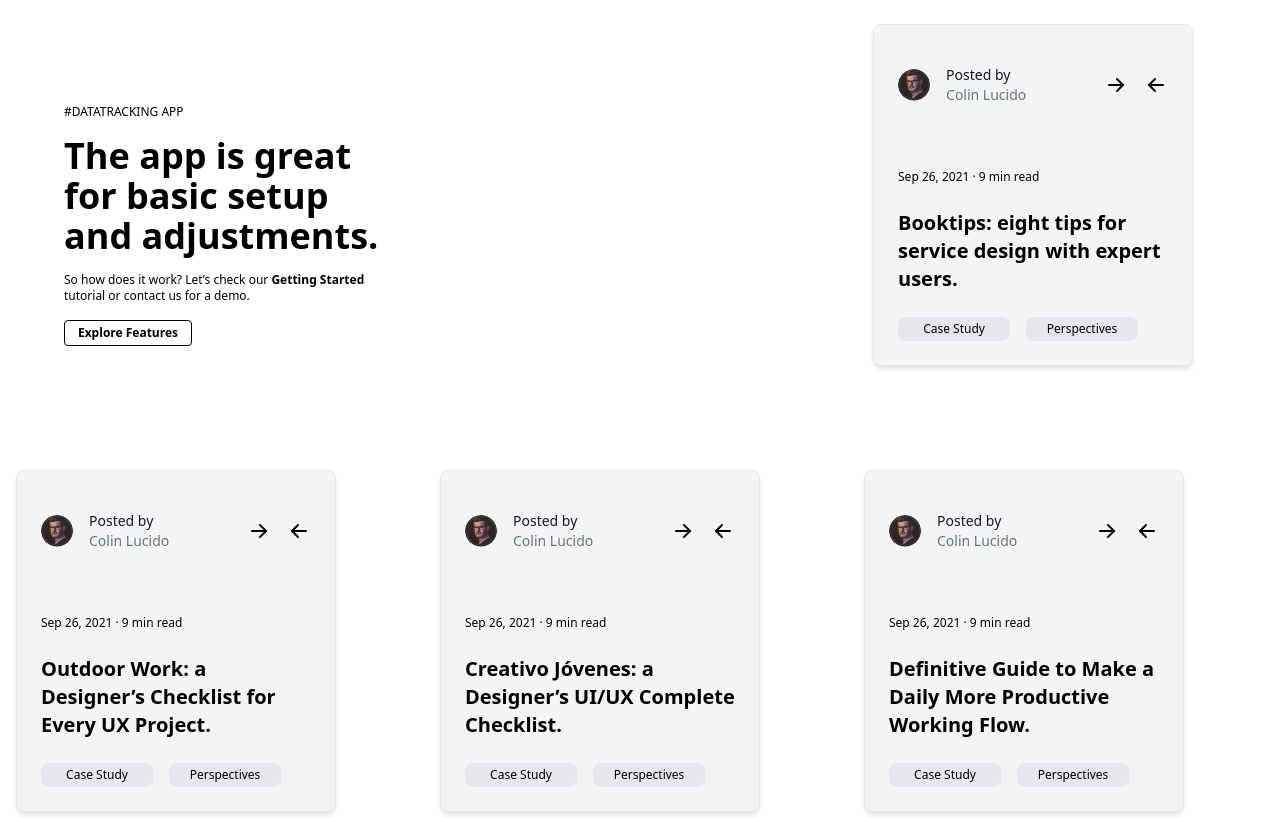
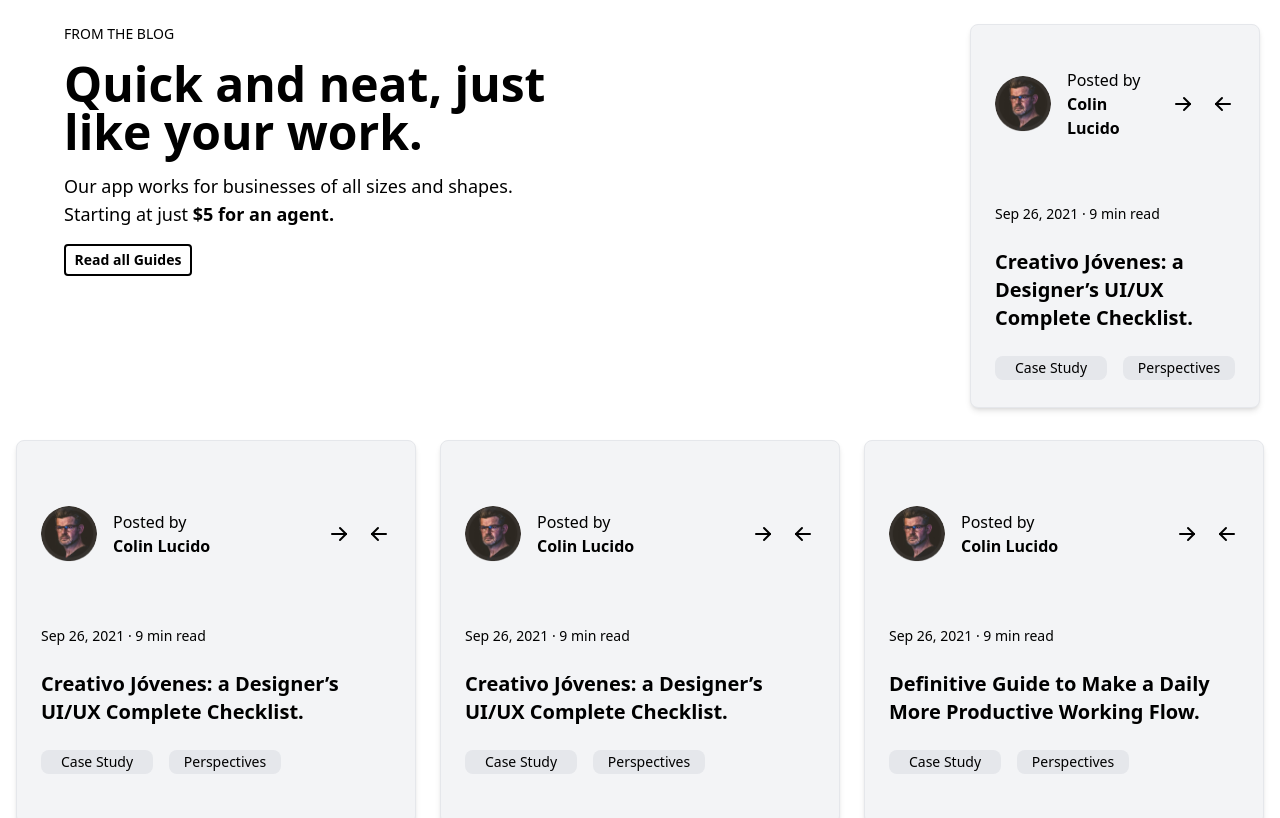
Before and after one commit to RexKnar/izhtech-react-latest, a React (Vite) app: page / in a window 1280 px wide. Shown: the part 2640-3458 px from the top of the page. Built offline with nearby package versions, Linux system fonts and the light colour scheme.

Commit message:
Bloglist

```diff
--- a/src/pages/home/components/Banner.tsx
+++ b/src/pages/home/components/Banner.tsx
@@ -1,4 +1,4 @@
-export default function banner () {
+export default function banner() {
   return (
     <section className="py-4 bg-blue-100">
       <div className="flex-col justify-center gap-4 px-5 my-auto h-4/5 lg:flex lg:flex-row">
--- a/src/pages/home/components/Cards.tsx
+++ b/src/pages/home/components/BlogList.tsx
@@ -1,4 +1,5 @@
 import { Card } from 'flowbite-react';
+import BlogCard from '../../../shared/components/BlogCard';
 
 export default function Cards() {
     return (
@@ -6,26 +7,25 @@ export default function Cards() {
         <section className='py-8'>
 
             <div className="flex-col justify-center gap-4 px-5 my-auto h-4/5 lg:flex lg:flex-row">
-                <div className="lg:w-4/6 sm:w-[75%] sm:px-11  mx-auto">
-                    <div className="flex flex-col justify-end h-full pb-5">
-                        <p className="text-xs">#DATATRACKING APP</p>
-                        <h1 className="pt-4 font-bold text-md lg:w-3/4 2xl:text-7xl lg:text-4xl md:text-4xl sm:text-4xl">
-                            The app is great<br />
-                            for basic setup <br />
-                            and adjustments.
+                <div className="lg:w-3/4 sm:w-[75%] sm:px-11  mx-auto">
+                    <div className="flex flex-col h-full pb-5 ">
+                        <p className="text-sm">FROM THE BLOG</p>
+                        <h1 className="pt-4 text-5xl font-bold">
+                            Quick and neat,
+                            just like your work.
                         </h1>
-                        <p className="pt-4 pb-4 text-xs">
-                            So how does it work? Let’s check our <b>Getting Started</b> <br />
-                            tutorial or contact us for a demo.
+                        <p className="pt-4 pb-4 text-lg">
+                            Our app works for businesses of all sizes and shapes.<br />
+                            Starting at just <b>$5 for an agent.</b>
                         </p>
-                        <button className="w-32 px-2 py-1 text-xs font-bold text-black bg-white border border-black rounded">
-                            Explore Features
+                        <button className="w-32 px-2 py-1 text-sm font-bold text-black bg-white border border-2 border-black rounded">
+                            Read all Guides
                         </button>
                     </div>
                 </div>
 
-                <div className="flex flex-col h-full mx-auto lg:w-3/6 sm:w-full lg:ml-72">
-                    <Card className="max-w-xs bg-gray-100 ">
+                <div className="flex flex-col h-full mx-auto lg:w-1/4 sm:w-full lg:ml-72">
+                    {/* <Card className="max-w-lg bg-gray-100 h-96">
                         <div className="flow-root">
                             <div className="py-3 border-gray-200 sm:py-4 dark:border-gray-700">
                                 <div className="flex items-center mb-8 space-x-4">
@@ -33,13 +33,13 @@ export default function Cards() {
                                         <img
                                             alt="Neil image"
                                             src="/images/cardprofile/Avatar.png"
-                                            className="w-8 h-8 rounded-full"
+                                            className="rounded-full h-14 w-14"
                                         />
                                     </div>
 
-                                    <div className="flex-1 min-w-0">
-                                        <p className="text-sm font-medium text-gray-900 truncate dark:text-white">Posted by</p>
-                                        <p className="text-sm text-gray-500 truncate dark:text-gray-400">Colin Lucido</p>
+                                    <div className="flex-1">
+                                        <p className="text-black text-md ">Posted by</p>
+                                        <p className="font-bold text-black text-md">Colin Lucido</p>
                                     </div>
                                     <svg className="w-6 h-6 text-black" viewBox="0 0 24 24" stroke-width="2" stroke="currentColor" fill="none" stroke-linecap="round" stroke-linejoin="round">
                                         <path stroke="none" d="M0 0h24v24H0z" />
@@ -58,31 +58,32 @@ export default function Cards() {
                             </div>
                         </div>
 
-                        <p className="mb-2 text-xs text-black">Sep 26, 2021 · 9 min read</p>
+                        <p className="mb-2 text-sm font-medium text-black">Sep 26, 2021 · 9 min read</p>
                         <p className="justify-center mb-2 text-base text-xl font-bold text-black">
-                        Booktips: eight tips for service design with
-                        expert users.           </p>
+                            Booktips: eight tips for service design with
+                            expert users.          </p>
                         <div className="flex flex-row gap-4">
                             <button className="items-center justify-center h-6 text-black bg-gray-200 rounded-lg w-28">
                                 <div>
-                                    <div className="text-xs">Case Study</div>
+                                    <div className="text-sm">Case Study</div>
                                 </div>
                             </button>
                             <button className="items-center justify-center h-6 text-black bg-gray-200 rounded-lg w-28">
                                 <div>
-                                    <div className="text-xs">Perspectives</div>
+                                    <div className="text-sm">Perspectives</div>
                                 </div>
                             </button>
                         </div>
-                    </Card>
+                    </Card> */}
+                    <BlogCard />
                 </div>
             </div>
 
 
-            <div className="flex flex-col w-full gap-6 px-4 py-8 md:flex-row md:py-24 lg:flex-row lg:flex-wrap lg:justify-center">
+            <div className="flex flex-col w-full gap-6 px-4 md:flex-row md:py-6 lg:flex-row lg:flex-wrap lg:justify-center">
                 <div className="flex flex-col py-2 border-slate-600 md:flex-1 lg:w-1/4 ">
 
-                    <Card className="max-w-xs bg-gray-100">
+                    {/* <Card className="max-w-lg bg-gray-100 h-96">
                         <div className="flow-root">
                             <div className="py-3 border-gray-200 sm:py-4 dark:border-gray-700">
                                 <div className="flex items-center mb-8 space-x-4">
@@ -90,12 +91,12 @@ export default function Cards() {
                                         <img
                                             alt="Neil image"
                                             src="/images/cardprofile/Avatar.png"
-                                            className="w-8 h-8 rounded-full"
+                                            className="rounded-full h-14 w-14"
                                         />
                                     </div>
-                                    <div className="flex-1 min-w-0">
-                                        <p className="text-sm font-medium text-gray-900 truncate dark:text-white">Posted by</p>
-                                        <p className="text-sm text-gray-500 truncate dark:text-gray-400">Colin Lucido</p>
+                                    <div className="flex-1">
+                                        <p className="text-black text-md ">Posted by</p>
+                                        <p className="font-bold text-black text-md">Colin Lucido</p>
                                     </div>
                                     <svg className="w-6 h-6 text-black" viewBox="0 0 24 24" stroke-width="2" stroke="currentColor" fill="none" stroke-linecap="round" stroke-linejoin="round">
                                         <path stroke="none" d="M0 0h24v24H0z" />
@@ -113,28 +114,29 @@ export default function Cards() {
                                 </div>
                             </div>
                         </div>
-                        <p className="mb-2 text-xs text-black">Sep 26, 2021 · 9 min read</p>
+                        <p className="mb-2 text-sm font-medium text-black">Sep 26, 2021 · 9 min read</p>
                         <p className="justify-center mb-2 text-base text-xl font-bold text-black">
-                        Outdoor Work: a Designer’s Checklist for Every UX Project.           </p>
+                        Outdoor Work: a Designer’s Checklist for Every UX Project.        </p>
                         <div className="flex flex-row gap-4">
                             <button className="items-center justify-center h-6 text-black bg-gray-200 rounded-lg w-28">
                                 <div>
-                                    <div className="text-xs">Case Study</div>
+                                    <div className="text-sm">Case Study</div>
                                 </div>
                             </button>
                             <button className="items-center justify-center h-6 text-black bg-gray-200 rounded-lg w-28">
                                 <div>
-                                    <div className="text-xs">Perspectives</div>
+                                    <div className="text-sm">Perspectives</div>
                                 </div>
                             </button>
                         </div>
-                    </Card>
+                    </Card> */}
+                      <BlogCard />
 
                 </div>
 
                 <div className="flex flex-col py-2 md:flex-1 lg:w-1/4 border-slate-600">
 
-                    <Card className="max-w-xs bg-gray-100">
+                    {/* <Card className="max-w-lg bg-gray-100 h-96">
                         <div className="flow-root">
                             <div className="py-3 border-gray-200 sm:py-4 dark:border-gray-700">
                                 <div className="flex items-center mb-8 space-x-4">
@@ -142,12 +144,12 @@ export default function Cards() {
                                         <img
                                             alt="Neil image"
                                             src="/images/cardprofile/Avatar.png"
-                                            className="w-8 h-8 rounded-full"
+                                            className="rounded-full h-14 w-14"
                                         />
                                     </div>
-                                    <div className="flex-1 min-w-0">
-                                        <p className="text-sm font-medium text-gray-900 truncate dark:text-white">Posted by</p>
-                                        <p className="text-sm text-gray-500 truncate dark:text-gray-400">Colin Lucido</p>
+                                    <div className="flex-1">
+                                        <p className="text-black text-md ">Posted by</p>
+                                        <p className="font-bold text-black text-md">Colin Lucido</p>
                                     </div>
                                     <svg className="w-6 h-6 text-black" viewBox="0 0 24 24" stroke-width="2" stroke="currentColor" fill="none" stroke-linecap="round" stroke-linejoin="round">
                                         <path stroke="none" d="M0 0h24v24H0z" />
@@ -165,28 +167,29 @@ export default function Cards() {
                                 </div>
                             </div>
                         </div>
-                        <p className="mb-2 text-xs text-black">Sep 26, 2021 · 9 min read</p>
+                        <p className="mb-2 text-sm font-medium text-black">Sep 26, 2021 · 9 min read</p>
                         <p className="justify-center mb-2 text-base text-xl font-bold text-black">
-                        Creativo Jóvenes: a Designer’s UI/UX Complete Checklist.           </p>
+                            Creativo Jóvenes: a Designer’s UI/UX Complete Checklist.        </p>
                         <div className="flex flex-row gap-4">
                             <button className="items-center justify-center h-6 text-black bg-gray-200 rounded-lg w-28">
                                 <div>
-                                    <div className="text-xs">Case Study</div>
+                                    <div className="text-sm">Case Study</div>
                                 </div>
                             </button>
                             <button className="items-center justify-center h-6 text-black bg-gray-200 rounded-lg w-28">
                                 <div>
-                                    <div className="text-xs">Perspectives</div>
+                                    <div className="text-sm">Perspectives</div>
                                 </div>
                             </button>
                         </div>
-                    </Card>
+                    </Card> */}
+                      <BlogCard />
 
                 </div>
 
                 <div className="flex flex-col py-2 md:flex-1 lg:w-1/4 border-slate-600">
 
-                    <Card className="max-w-xs bg-gray-100">
+                    <Card className="max-w-lg bg-gray-100 h-96">
                         <div className="flow-root">
                             <div className="py-3 border-gray-200 sm:py-4 dark:border-gray-700">
                                 <div className="flex items-center mb-8 space-x-4">
@@ -194,12 +197,12 @@ export default function Cards() {
                                         <img
                                             alt="Neil image"
                                             src="/images/cardprofile/Avatar.png"
-                                            className="w-8 h-8 rounded-full"
+                                            className="rounded-full h-14 w-14"
                                         />
                                     </div>
-                                    <div className="flex-1 min-w-0">
-                                        <p className="text-sm font-medium text-gray-900 truncate dark:text-white">Posted by</p>
-                                        <p className="text-sm text-gray-500 truncate dark:text-gray-400">Colin Lucido</p>
+                                    <div className="flex-1">
+                                        <p className="text-black text-md ">Posted by</p>
+                                        <p className="font-bold text-black text-md">Colin Lucido</p>
                                     </div>
                                     <svg className="w-6 h-6 text-black" viewBox="0 0 24 24" stroke-width="2" stroke="currentColor" fill="none" stroke-linecap="round" stroke-linejoin="round">
                                         <path stroke="none" d="M0 0h24v24H0z" />
@@ -217,18 +220,18 @@ export default function Cards() {
                                 </div>
                             </div>
                         </div>
-                        <p className="mb-2 text-xs text-black">Sep 26, 2021 · 9 min read</p>
+                        <p className="mb-2 text-sm font-medium text-black">Sep 26, 2021 · 9 min read</p>
                         <p className="justify-center mb-2 text-base text-xl font-bold text-black">
-                            Definitive Guide to Make a Daily More Productive Working Flow.            </p>
+                            Definitive Guide to Make a Daily More Productive Working Flow.        </p>
                         <div className="flex flex-row gap-4">
                             <button className="items-center justify-center h-6 text-black bg-gray-200 rounded-lg w-28">
                                 <div>
-                                    <div className="text-xs">Case Study</div>
+                                    <div className="text-sm">Case Study</div>
                                 </div>
                             </button>
                             <button className="items-center justify-center h-6 text-black bg-gray-200 rounded-lg w-28">
                                 <div>
-                                    <div className="text-xs">Perspectives</div>
+                                    <div className="text-sm">Perspectives</div>
                                 </div>
                             </button>
                         </div>
--- a/src/pages/home/index.tsx
+++ b/src/pages/home/index.tsx
@@ -4,7 +4,7 @@ import Partnercompany from "./components/Partnercompany";
 import Banner from "./components/Banner";
 import Missionstatement from "./components/Missionstatement";
 import Platforminsights from "./components/Platforminsights";
-import Cards from "./components/Cards";
+import Cards from "./components/BlogList";
 export  default function Home(){
 
     return (
--- /dev/null
+++ b/src/shared/components/BlogCard.tsx
@@ -0,0 +1,53 @@
+import { Card } from "flowbite-react";
+
+export default function BlogCard()
+{
+    return (
+    <Card className="max-w-lg bg-gray-100 h-96">
+    <div className="flow-root">
+        <div className="py-3 border-gray-200 sm:py-4 dark:border-gray-700">
+            <div className="flex items-center mb-8 space-x-4">
+                <div className="flex-shrink-0">
+                    <img
+                        alt="Neil image"
+                        src="/images/cardprofile/Avatar.png"
+                        className="rounded-full h-14 w-14"
+                    />
+                </div>
+                <div className="flex-1">
+                    <p className="text-black text-md ">Posted by</p>
+                    <p className="font-bold text-black text-md">Colin Lucido</p>
+                </div>
+                <svg className="w-6 h-6 text-black" viewBox="0 0 24 24" stroke-width="2" stroke="currentColor" fill="none" stroke-linecap="round" stroke-linejoin="round">
+                    <path stroke="none" d="M0 0h24v24H0z" />
+                    <line x1="5" y1="12" x2="19" y2="12" />
+                    <line x1="13" y1="18" x2="19" y2="12" />
+                    <line x1="13" y1="6" x2="19" y2="12" />
+                </svg>
+
+                <svg className="w-6 h-6 text-black" viewBox="0 0 24 24" stroke-width="2" stroke="currentColor" fill="none" stroke-linecap="round" stroke-linejoin="round">
+                    <path stroke="none" d="M0 0h24v24H0z" />
+                    <line x1="5" y1="12" x2="19" y2="12" />
+                    <line x1="5" y1="12" x2="11" y2="18" />
+                    <line x1="5" y1="12" x2="11" y2="6" />
+                </svg>
+            </div>
+        </div>
+    </div>
+    <p className="mb-2 text-sm font-medium text-black">Sep 26, 2021 · 9 min read</p>
+    <p className="justify-center mb-2 text-base text-xl font-bold text-black">
+        Creativo Jóvenes: a Designer’s UI/UX Complete Checklist.        </p>
+    <div className="flex flex-row gap-4">
+        <button className="items-center justify-center h-6 text-black bg-gray-200 rounded-lg w-28">
+            <div>
+                <div className="text-sm">Case Study</div>
+            </div>
+        </button>
+        <button className="items-center justify-center h-6 text-black bg-gray-200 rounded-lg w-28">
+            <div>
+                <div className="text-sm">Perspectives</div>
+            </div>
+        </button>
+    </div>
+</Card>)
+}
```
Also changed, not shown: src/pages/home/components/Feature.tsx (indentation only). Lines whose indentation alone changed are shown as unchanged.
